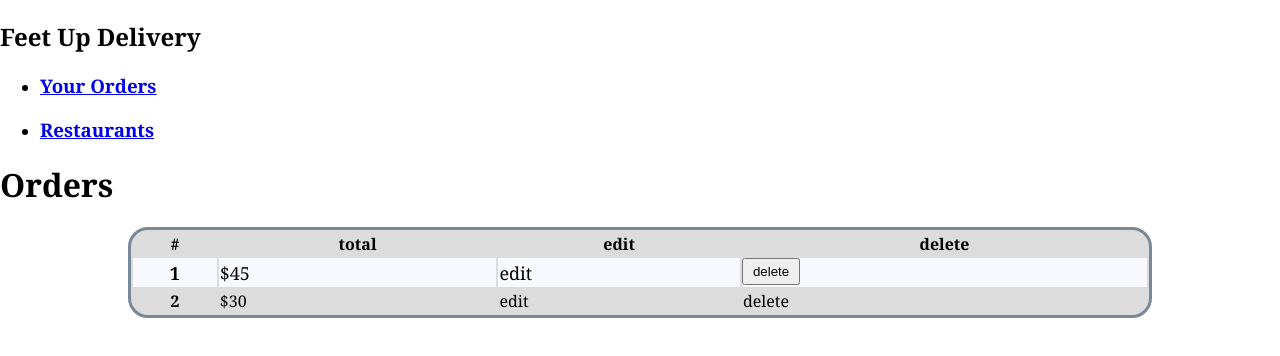
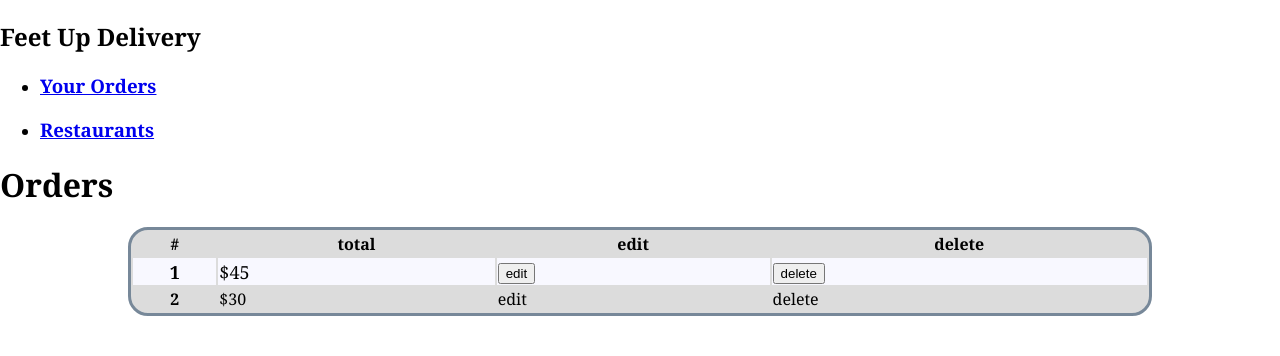
Before and after one commit to devnorris/Test, a React (Create React App) app: page /orders in a window 1280 px wide. Shown: the top 356 px of the page. Built offline with nearby package versions, Linux system fonts and the light colour scheme; no server answers.

Commit message:
more style

```diff
--- a/src/Components/OrdersPage.js
+++ b/src/Components/OrdersPage.js
@@ -26,10 +26,12 @@ class OrdersPage extends Component {
             <tr>
               <th scope="row">1</th>
               <td>$45</td>
-              <td>edit</td>
-              <Button>
-                <td>delete</td>
-              </Button>
+              <td>
+                <Button>edit</Button>
+              </td>
+              <td>
+                <Button color="danger">delete</Button>{" "}
+              </td>
             </tr>
             <tr>
               <th scope="row">2</th>
--- a/src/actions/ordersActions.js
+++ b/src/actions/ordersActions.js
@@ -55,8 +55,7 @@ export const listOrders = order => dispatch => {
     mode: "no-cors",
     data: {
       orderData: order
-    },
-    body: JSON.stringify(order)
+    }
   })
     .then(res => {
       console.log("res", res.type);
@@ -66,6 +65,6 @@ export const listOrders = order => dispatch => {
       });
     })
     .catch(error => {
-      console.log("LIST RESTAURANTS error", error);
+      console.log("LIST ORDERS error", error);
     });
 };
```
